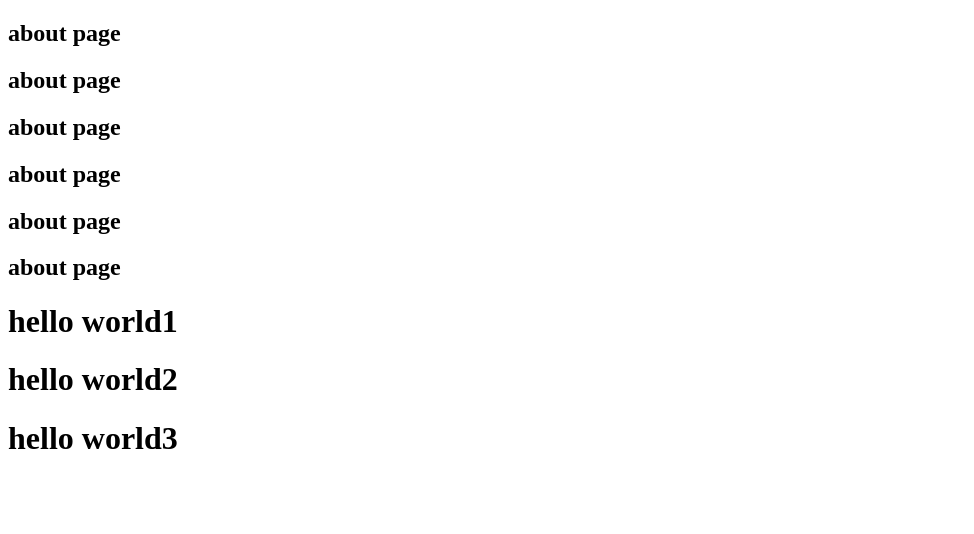
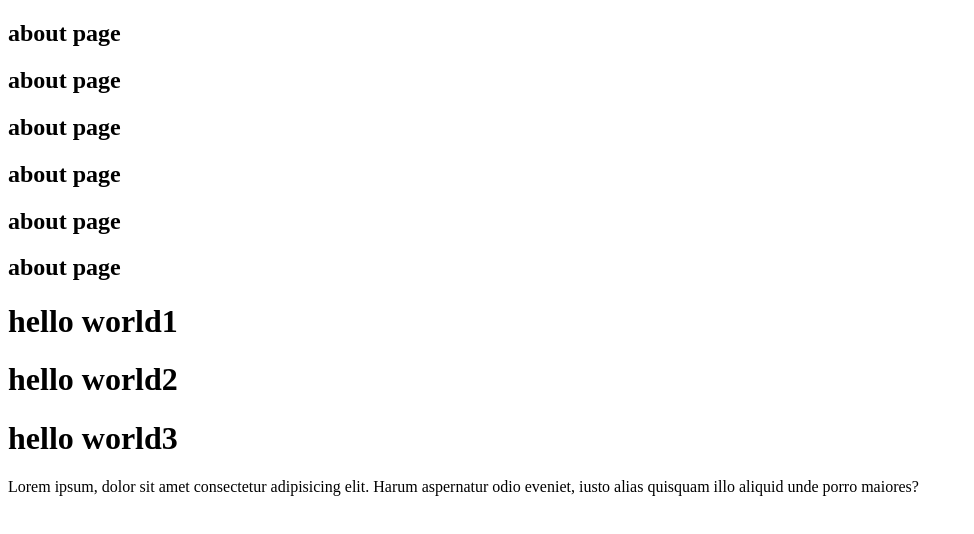
Before and after one commit to Sarunyamk/test, a website: page codecamp/git/about.html in a window 1280 px wide. Shown: the whole page, without its empty margins (0-974 px from the left). Drawn offline with Linux system fonts and the light colour scheme.

Commit message:
edit p about

```diff
--- a/codecamp/git/about.html
+++ b/codecamp/git/about.html
@@ -15,5 +15,6 @@
     <h1>hello world1</h1>
     <h1>hello world2</h1>
     <h1>hello world3</h1>
+    <p>Lorem ipsum, dolor sit amet consectetur adipisicing elit. Harum aspernatur odio eveniet, iusto alias quisquam illo aliquid unde porro maiores?</p>
 </body>
 </html>
```
